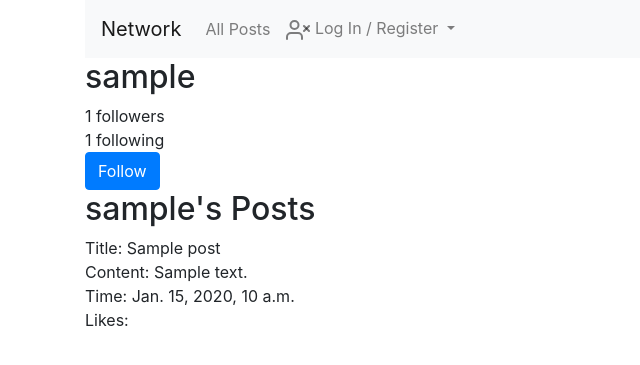
After one commit to simar-s2/Network, a Django app: template network/templates/network/profile.html in a window 1280 px wide. The commit adds this page. Shown: the top 365 px of the page, without its empty margins (0-640 px from the left). Run offline with Django 3.2, Linux system fonts and the light colour scheme; tables that the repository leaves empty hold one stand-in row (values such as "Sample post"); the template is opened without the code that fills it: values that come from a table or form of the project are taken from there, most other values are stand-ins (such as "Sample title", 1, 10 or a date in 2020); some libraries are stand-ins or nearby versions.

Commit message:
Add follow and unfollow feature on profile page

```diff
--- a/network/templates/network/index.html
+++ b/network/templates/network/index.html
@@ -21,7 +21,7 @@
     {% for post in posts %}
     <div class="post">
         <div>
-            Author: {{ post.username }}
+            Author:  <a href="{% url 'profile' post.username %}">{{ post.username }}</a>
         </div>
         <div>
             Title: {{ post.title }}
--- a/network/templates/network/layout.html
+++ b/network/templates/network/layout.html
@@ -22,9 +22,6 @@
                     <li class="nav-item" id="following">
                         <a class="nav-link" href="#">Following</a>
                     </li>
-                    <li class="nav-item" id="create-post">
-                        <a class="nav-link" href="{% url 'create_post' %}">Create Post</a>
-                    </li>
                 {% endif %}
                     <!-- Link to "All Posts" page -->
                     <li class="nav-item">
@@ -48,7 +45,7 @@
                         </a>
                         <ul class="dropdown-menu" aria-labelledby="navbarDropdown">
                             <!-- Link to log out -->
-                            <li><a class="dropdown-item" href="{% url 'logout' %}">Log Out</a></li>
+                            <li><a class="dropdown-item" href="{% url 'logout' %}"><svg xmlns="http://www.w3.org/2000/svg" width="20" height="20" viewBox="0 0 24 24" fill="none" stroke="currentColor" stroke-width="2" stroke-linecap="round" stroke-linejoin="round" class="feather feather-log-out"><path d="M9 21H5a2 2 0 0 1-2-2V5a2 2 0 0 1 2-2h4"></path><polyline points="16 17 21 12 16 7"></polyline><line x1="21" y1="12" x2="9" y2="12"></line></svg> Log Out</a></li>
                         </ul>
                     </li>
                 </ul>
@@ -59,8 +56,8 @@
                         <!-- Dropdown button for login and register -->
                         <a class="nav-link dropdown-toggle" href="#" id="navbarDropdown" role="button" data-bs-toggle="dropdown" aria-expanded="false">
                             <span>
-                                <!-- SVG icon for the user -->
-                                <svg xmlns="http://www.w3.org/2000/svg" width="24" height="24" viewBox="0 0 24 24" fill="none" stroke="currentColor" stroke-width="2" stroke-linecap="round" stroke-linejoin="round" class="feather feather-user">
+                                <!-- SVG icon for no user -->
+                                <svg xmlns="http://www.w3.org/2000/svg" width="24" height="24" viewBox="0 0 24 24" fill="none" stroke="currentColor" stroke-width="2" stroke-linecap="round" stroke-linejoin="round" class="feather feather-user-x"><path d="M16 21v-2a4 4 0 0 0-4-4H5a4 4 0 0 0-4 4v2"></path><circle cx="8.5" cy="7" r="4"></circle><line x1="18" y1="8" x2="23" y2="13"></line><line x1="23" y1="8" x2="18" y2="13"></line></svg>
                                     <path d="M20 21v-2a4 4 0 0 0-4-4H8a4 4 0 0 0-4 4v2"></path>
                                     <circle cx="12" cy="7" r="4"></circle>
                                 </svg>
@@ -69,9 +66,9 @@
                         </a>
                         <ul class="dropdown-menu" aria-labelledby="navbarDropdown">
                             <!-- Link to log in -->
-                            <li><a class="dropdown-item" href="{% url 'login' %}">Log In</a></li>
+                            <li><a class="dropdown-item" href="{% url 'login' %}"><svg xmlns="http://www.w3.org/2000/svg" width="20" height="20" viewBox="0 0 24 24" fill="none" stroke="currentColor" stroke-width="2" stroke-linecap="round" stroke-linejoin="round" class="feather feather-log-in"><path d="M15 3h4a2 2 0 0 1 2 2v14a2 2 0 0 1-2 2h-4"></path><polyline points="10 17 15 12 10 7"></polyline><line x1="15" y1="12" x2="3" y2="12"></line></svg> Log In</a></li>
                             <!-- Link to register -->
-                            <li><a class="dropdown-item" href="{% url 'register' %}">Register</a></li>
+                            <li><a class="dropdown-item" href="{% url 'register' %}"><svg xmlns="http://www.w3.org/2000/svg" width="20" height="20" viewBox="0 0 24 24" fill="none" stroke="currentColor" stroke-width="2" stroke-linecap="round" stroke-linejoin="round" class="feather feather-at-sign"><circle cx="12" cy="12" r="4"></circle><path d="M16 8v5a3 3 0 0 0 6 0v-1a10 10 0 1 0-3.92 7.94"></path></svg> Register</a></li>
                         </ul>
                     </li>
                 </ul>
@@ -93,7 +90,7 @@
                   {% elif message.tags == 'error' %}
                   <!-- Error message -->
                   <div class="alert alert-danger alert-dismissible fade show" role="alert">
-                      <span><svg xmlns="http://www.w3.org/2000/svg" width="24" height="24" viewBox="0 0 24 24" fill="none" stroke="currentColor" stroke-width="2" stroke-linecap="round" stroke-linejoin="round" class="feather feather-check"><polyline points="20 6 9 17 4 12"></polyline></svg></span>
+                      <svg xmlns="http://www.w3.org/2000/svg" width="24" height="24" viewBox="0 0 24 24" fill="none" stroke="currentColor" stroke-width="2" stroke-linecap="round" stroke-linejoin="round" class="feather feather-check"><polyline points="20 6 9 17 4 12"></polyline></svg>
                       {{ message }}
                       <button type="button" class="btn-close" data-bs-dismiss="alert" aria-label="Close"></button>
                   </div>
--- /dev/null
+++ b/network/templates/network/profile.html
@@ -0,0 +1,85 @@
+{% extends "network/layout.html" %}
+
+{% block body %}
+    <input type="hidden" name="csrfmiddlewaretoken" value="{{ csrf_token }}">
+    <h2>{{ user_profile.username }}</h2>
+    <div id="follower-count">
+        {{ followers | length }} followers
+    </div>
+    <div>
+        {{ following | length }} following
+    </div>
+
+    {% if user_profile.id != user.id %}
+        {% if user in followers %}
+            <button class="follow btn btn-primary">Following</button>
+        {% else %}
+            <button class="follow btn btn-primary">Follow</button>
+        {% endif %}
+    {% endif %}
+
+    <h2>{% if user_profile.id == user.id %}Your{% else %}{{ user_profile.username }}'s{% endif %} Posts</h2>
+
+    {% for post in posts %}
+    <div class="post">
+        <div>
+            Title: {{ post.title }}
+        </div>
+        <div>
+            Content: {{ post.content }}
+        </div>
+        <div>
+            Time: {{ post.timestamp }}
+        </div>
+        <div>
+            Likes:
+        </div>
+    </div>
+    {% endfor %}
+    <script>
+        document.addEventListener('DOMContentLoaded', function() {
+            function follow() {
+                let username = document.querySelector('h2').textContent;
+                let csrfToken = document.querySelector('input[name="csrfmiddlewaretoken"]').value;
+
+                fetch(`/follow/${username}`, {
+                  method: 'POST',
+                  headers: {
+                    'Content-Type': 'application/json',
+                    'X-CSRFToken': csrfToken,
+                  },
+                })
+                .then(response => {
+                    // Handle the response
+                    if (response.ok) {
+                    return response.json();
+                    } else {
+                    throw new Error('Failed to follow');
+                    }
+                })
+                .then(data => {
+                    // Update the follower count on the web page
+                    const followerCountElement = document.getElementById('follower-count');
+                    followerCountElement.textContent = `${data.follower_count} followers`;
+                    const followButton = document.querySelector('.follow');
+                    if (followButton.textContent === 'Follow') {
+                        followButton.textContent = 'Following';
+                    } else if (followButton.textContent === 'Following') {
+                        followButton.textContent = 'Follow';
+                    }
+
+                    console.log(data.follower_count)
+                })
+                .catch(error => {
+                    // Handle any errors
+                    console.error(error);
+                });
+
+            }
+
+            const followButton = document.querySelector('.follow');
+            followButton.addEventListener('click', follow);
+        });
+    </script>
+
+{% endblock %}
--- a/network/urls.py
+++ b/network/urls.py
@@ -10,4 +10,5 @@ urlpatterns = [
     path("register", views.register, name="register"),
     path("create_post", views.create_post, name="create_post"),
     path("users/<str:username>", views.profile, name="profile"),
+    path("follow/<str:username>", views.follow, name="follow"),
 ]
```
Also changed, not shown: network/views.py (+26 -12 lines).
